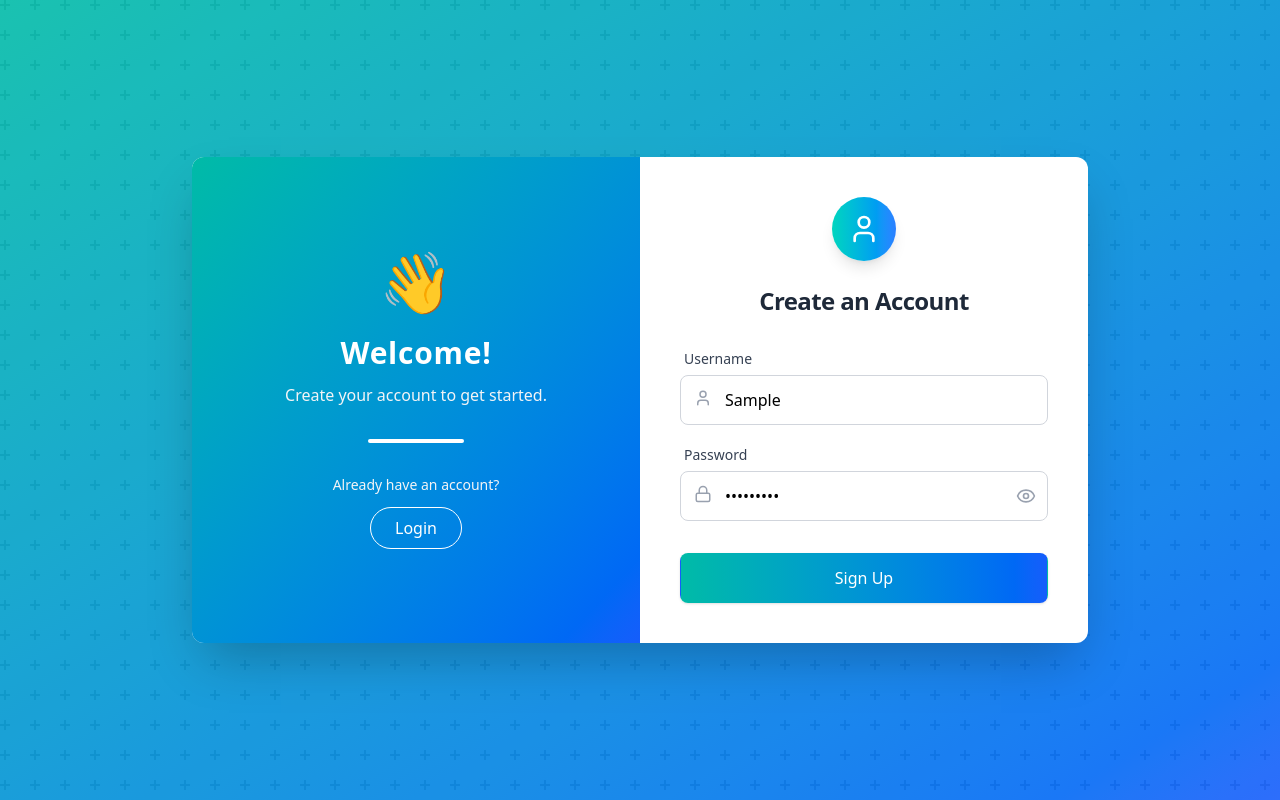
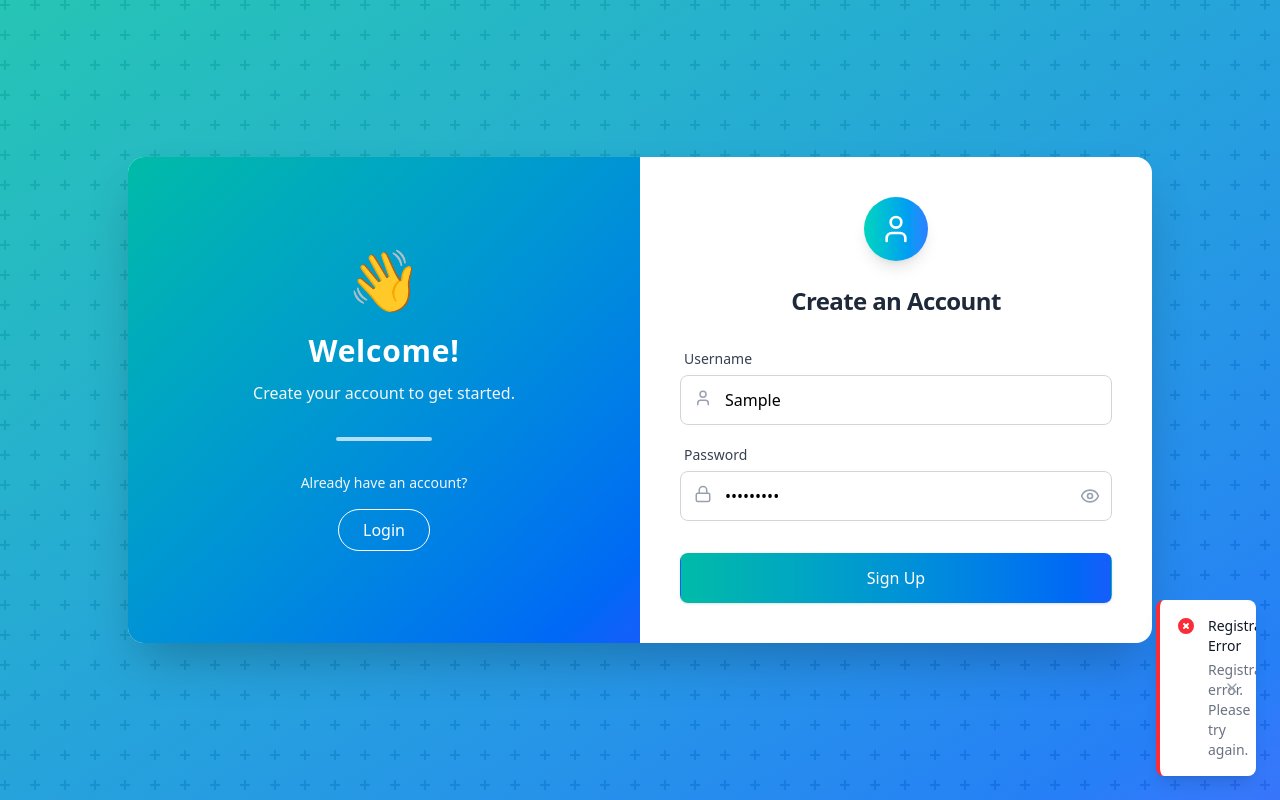
Before and after one commit to mhakimsaputra17/preferences-claude-ai, a React (Vite) app: page /register in a window 1280 px wide. Both pictures are taken after typing "Sample", "Sample123" into the empty fields and a click on the button "Sign Up". Built offline with nearby package versions, Linux system fonts and the light colour scheme; no server answers.

Commit message:
feat(Register): enhance registration component with error handling and internationalization support

```diff
--- a/src/pages/Register.jsx
+++ b/src/pages/Register.jsx
@@ -1,11 +1,25 @@
-import React, { useState } from "react";
+import React, { useState, useEffect } from "react";
 import { Link } from "react-router";
+import { useTranslation } from "react-i18next";
 import FormAuth from "../components/FormAuth/FormAuth";
 import useAuth from "../hooks/useAuth";
+import { X } from "lucide-react";
 
 function Register() {
   const { register, error } = useAuth();
   const [registrationError, setRegistrationError] = useState(null);
+  const { t } = useTranslation();
+
+  useEffect(() => {
+    if (error) {
+      setRegistrationError(error);
+      const timer = setTimeout(() => {
+        setRegistrationError(null);
+      }, 5000);
+
+      return () => clearTimeout(timer);
+    }
+  }, [error]);
 
   const handleSubmit = async (username, password) => {
     const success = await register(username, password);
@@ -14,9 +28,14 @@ function Register() {
     }
   };
 
+  const dismissError = () => {
+    setRegistrationError(null);
+  };
+
   return (
     <div className="min-h-screen relative flex items-center justify-center bg-gradient-to-br from-teal-500 to-blue-600 p-4 transition-all duration-500">
-      <div className="absolute inset-0 z-0 opacity-10">
+      {/* Background pattern */}
+      <div className="absolute inset-0 z-0 opacity-15">
         <div
           className="absolute inset-0 bg-white"
           style={{
@@ -25,43 +44,82 @@ function Register() {
           }}
         ></div>
       </div>
-      <div className="max-w-4xl w-full bg-white rounded-xl shadow-2xl overflow-hidden z-10 transform transition-all duration-300 hover:shadow-3xl">
+
+      {/* Main card */}
+      <div className="max-w-5xl w-full bg-white dark:bg-gray-800 rounded-2xl shadow-2xl overflow-hidden z-10 transform transition-all duration-300 hover:shadow-3xl">
         <div className="flex flex-col md:flex-row">
+          {/* Left panel */}
           <div className="md:w-1/2 bg-gradient-to-br from-teal-500 to-blue-600 p-8 text-white flex flex-col justify-center items-center">
             <div className="text-6xl mb-6 transform transition-all duration-300 hover:scale-110">
               👋
             </div>
             <h2 className="text-3xl font-bold mb-3 text-center tracking-wide">
-              Welcome!
+              {t("auth.register.welcome")}
             </h2>
             <p className="text-center mb-8 text-gray-100">
-              Create your account to get started.
+              {t("auth.register.createAccount")}
             </p>
-            <div className="w-24 h-1 bg-white rounded-full mb-8"></div>
-            <p className="text-sm text-center text-gray-100">
-              Already have an account?
+            <div className="w-24 h-1 bg-white rounded-full mb-8 opacity-70"></div>
+            <p className="text-sm text-center text-gray-100 mb-2">
+              {t("auth.register.haveAccount")}
             </p>
             <Link
               to="/login"
-              className="mt-3 px-6 py-2 border border-white text-white rounded-full hover:bg-white hover:text-teal-500 transition-all duration-300 font-medium"
+              className="mt-2 px-6 py-2 border border-white text-white rounded-full hover:bg-white hover:text-teal-500 transition-all duration-300 font-medium"
             >
-              Login
+              {t("auth.register.login")}
             </Link>
           </div>
 
+          {/* Form */}
           <FormAuth
-            title="Create an Account"
+            title="auth.register.title"
             fields={["username", "password"]}
-            buttonText="Sign Up"
+            buttonText="auth.register.signUp"
             onSubmit={handleSubmit}
             showNameField={true}
           />
         </div>
       </div>
 
+      {/* Error toast */}
       {registrationError && (
-        <div className="fixed bottom-4 right-4 bg-red-100 border-l-4 border-red-500 text-red-700 p-4 shadow-lg rounded">
-          <p>{registrationError}</p>
+        <div className="fixed bottom-6 right-6 max-w-sm bg-white dark:bg-gray-800 rounded-lg shadow-lg overflow-hidden z-50 border-l-4 border-red-500 transition-all duration-300 animate-fade-in-up">
+          <div className="flex p-4">
+            <div className="flex-shrink-0 text-red-500">
+              <svg
+                className="h-5 w-5 transform transition-transform hover:scale-110"
+                viewBox="0 0 20 20"
+                fill="currentColor"
+              >
+                <path
+                  fillRule="evenodd"
+                  d="M10 18a8 8 0 100-16 8 8 0 000 16zM8.707 7.293a1 1 0 00-1.414 1.414L8.586 10l-1.293 1.293a1 1 0 101.414 1.414L10 11.414l1.293 1.293a1 1 0 001.414-1.414L11.414 10l1.293-1.293a1 1 0 00-1.414-1.414L10 8.586 8.707 7.293z"
+                  clipRule="evenodd"
+                />
+              </svg>
+            </div>
+            <div className="ml-3 w-0 flex-1">
+              <p className="text-sm font-medium text-gray-900 dark:text-white">
+                {t("auth.register.error")}
+              </p>
+              <p className="mt-1 text-sm text-gray-500 dark:text-gray-400">
+                {registrationError}
+              </p>
+            </div>
+            <div className="ml-4 flex-shrink-0 flex">
+              <button
+                onClick={dismissError}
+                className="text-gray-400 hover:text-gray-500 focus:outline-none"
+              >
+                <span className="sr-only">Close</span>
+                <X
+                  size={16}
+                  className="transform transition-transform hover:scale-110"
+                />
+              </button>
+            </div>
+          </div>
         </div>
       )}
     </div>
```
